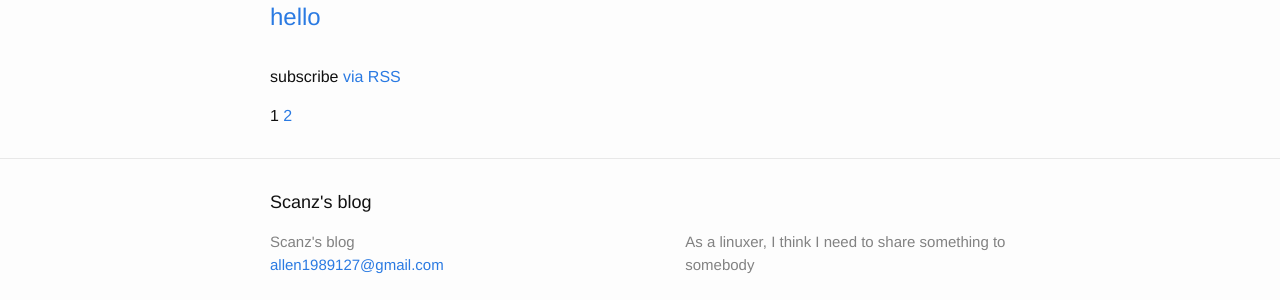
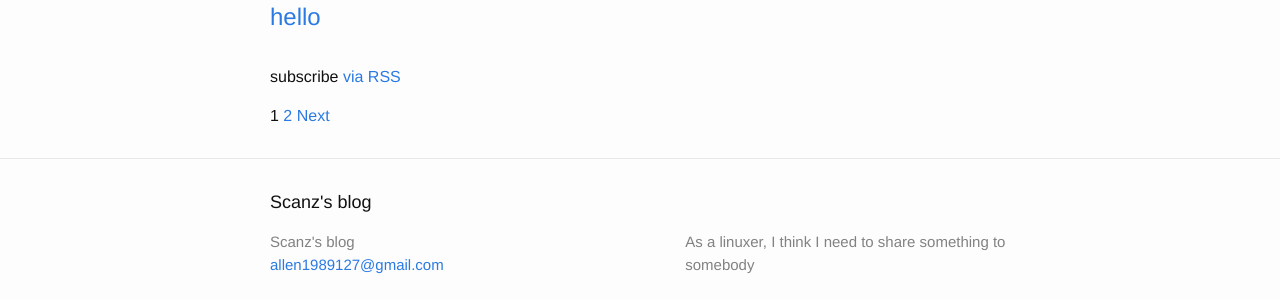
Before and after one commit to allen1989127/blog, a Jekyll site: the page built from index.html, in a window 1280 px wide. Shown: the part 162-462 px from the top of the page. Built offline with Jekyll 4.4.1, drawn with Linux system fonts in a browser that asks for light colours; the list of posts is cut into pages by our own code.

Commit message:
add next page

```diff
--- a/index.html
+++ b/index.html
@@ -34,6 +34,10 @@ layout: default
             <a href="{{ site.paginate_path | prepend: '/' | prepend: site.baseurl | replace: '//', '/' | replace: ':num', page }}">{{ page }}</a>
         {% endif %}
     {% endfor %}
+
+    {% if paginator.next_page %}
+        <a href="{{ paginator.next_page_path | prepend: site.baseurl | replace: '//', '/' }}">Next</a>
+    {% endif %}
   {% endif %}
 
 </div>
```
